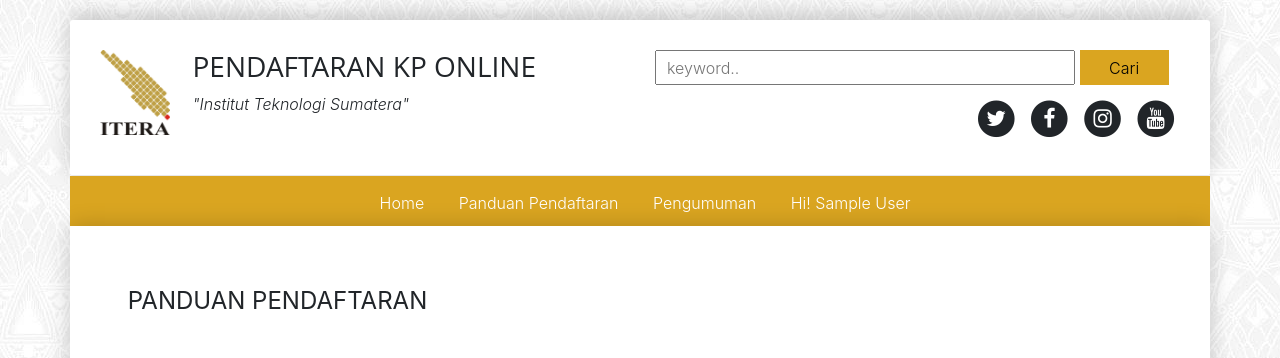
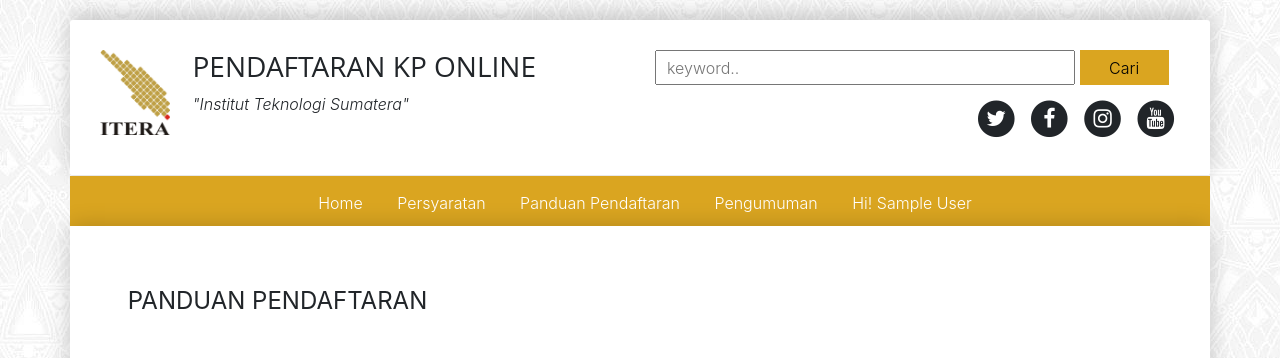
Before and after one commit to sikape/SIKaPe, a CodeIgniter app: the page made by application/views/panduan.php in a window 1280 px wide. Shown: the top 358 px of the page. Run offline with CodeIgniter, Linux system fonts and the light colour scheme; the visitor is signed in with stand-in values (Sample User, id 1); some libraries are stand-ins or nearby versions.

Commit message:
Update panduan.php

```diff
--- a/application/views/panduan.php
+++ b/application/views/panduan.php
@@ -92,6 +92,7 @@
     </div>
     <ul>
       <li><a href="<?=base_url()?>index.php/KP/dashboard">Home</a></li>
+      <li><a href="<?=base_url()?>index.php/KP/persyaratan">Persyaratan</a></li>
       <li><a href="#">Panduan Pendaftaran</a></li>
 	  <li><a href="<?=base_url()?>index.php/KP/pengumuman">Pengumuman</a></li>
 
```
